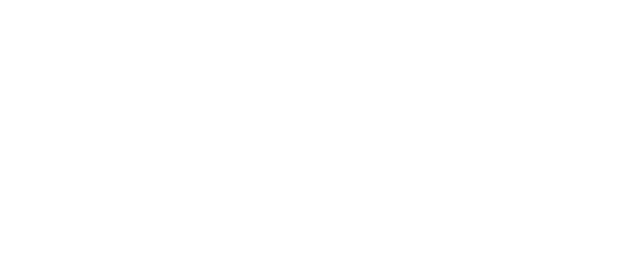
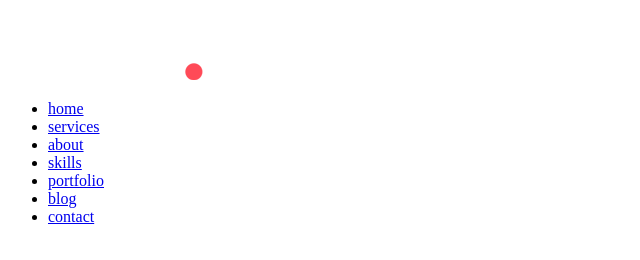
Before and after one commit to itumo147/microfolio, a plain HTML site: page index.html in a window 1280 px wide. Shown: the whole page, without its empty margins (0-640 px from the left). Drawn offline with Linux system fonts and the light colour scheme.

Commit message:
add section link

```diff
--- a/index.html
+++ b/index.html
@@ -6,6 +6,47 @@
     <title>microfolio</title>
 </head>
 <body>
+    <header>
+        <div id="brand">
+            <img src="./IMAGE/AMIKE.png" alt="brand logo">
+        </div>
 
+        <nav id="navbar">
+            <ul>
+                <li><a href="#home">home</a></li>
+                <li><a href="#services">services</a></li>
+                <li><a href="#about">about</a></li>
+                <li><a href="#skills">skills</a></li>
+                <li><a href="#portfolio">portfolio</a></li>
+                <li><a href="#blog">blog</a></li>
+                <li><a href="#contact">contact</a></li>
+            </ul>
+        </nav>
+    </header>
+
+    <main>
+    <!-- home section -->
+    <section id="home"></section>
+
+    <!-- service section -->
+    <section id="service"></section>
+
+    <!-- about section -->
+    <section id="about"></section>
+
+    <!-- skills section -->
+    <section id="skills"></section>
+
+    <!-- portfolio section -->
+    <section id="portfolio"></section>
+
+    <!-- blog section -->
+    <section id="blog"></section>
+
+    <!-- contact section -->
+    <section id="contact"></section>
+    </main>
+
+    <footer></footer>
 </body>
 </html>
```
Also changed, not shown: IMAGE/AMIKE.png (added).
